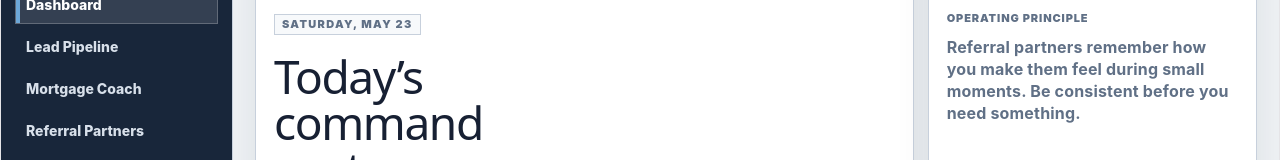
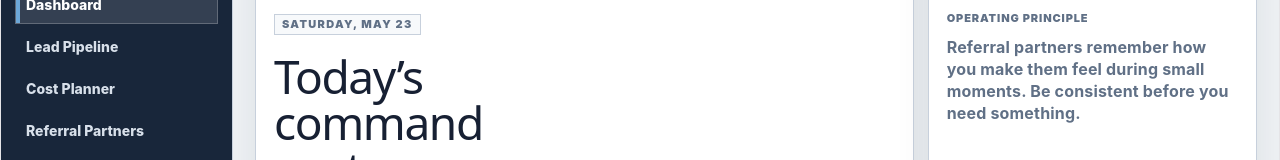
Before and after one commit to rcy225vy98-lgtm/mortgage_relationship_os, a React (Vite) app: page / in a window 1280 px wide. Shown: the part 151-311 px from the top of the page. Built offline with nearby package versions, Linux system fonts and the light colour scheme; no server answers.

Commit message:
Rename borrower cost planning labels

```diff
--- a/src/App.jsx
+++ b/src/App.jsx
@@ -1350,7 +1350,7 @@ function App() {
               className={activePage === 'mortgageCoach' ? 'nav-button active' : 'nav-button'}
               onClick={() => setActivePage('mortgageCoach')}
             >
-              Mortgage Coach
+              Cost Planner
             </button>
             <button
               type="button"
--- a/src/components/LeadCard.jsx
+++ b/src/components/LeadCard.jsx
@@ -1730,7 +1730,7 @@ export default function LeadCard({ lead, onEdit, onArchive, onMarkTouched, onPus
                     <option>Voicemail</option>
                     <option>Agent Update</option>
                     <option>Strategy Review</option>
-                    <option>Mortgage Coach / TCA Sent</option>
+                    <option>Cost Review Sent</option>
                     <option>Client Check-In</option>
                     <option>Review Request</option>
                   </select>
--- a/src/pages/MortgageCoachPage.jsx
+++ b/src/pages/MortgageCoachPage.jsx
@@ -95,7 +95,7 @@ export function MortgageAnalysisSharePage({ analysis }) {
     <main className="mortgage-share-page">
       <section className="mortgage-share-shell">
         <div className="mortgage-share-header">
-          <span>Total Cost Analysis</span>
+          <span>Cost Review</span>
           <h1>{analysis.title || 'Mortgage Analysis'}</h1>
           <p>{analysis.borrowerName || 'Borrower'} · {analysis.programType || 'Loan scenario'}</p>
         </div>
@@ -240,7 +240,7 @@ export default function MortgageCoachPage({ leads, mortgageAnalyses, setMortgage
     setDraft({
       ...defaultMortgageAnalysis,
       id: '',
-      title: 'New Total Cost Analysis',
+      title: 'New Cost Review',
       createdAt: getTodayKey(),
       updatedAt: getTodayKey(),
     })
@@ -258,7 +258,7 @@ export default function MortgageCoachPage({ leads, mortgageAnalyses, setMortgage
     const analysisToSave = {
       ...draft,
       id,
-      title: draft.title.trim() || 'Total Cost Analysis',
+      title: draft.title.trim() || 'Cost Review',
       borrowerName: draft.borrowerName.trim() || selectedLead?.client || '',
       createdAt: draft.createdAt || now,
       updatedAt: now,
@@ -282,7 +282,7 @@ export default function MortgageCoachPage({ leads, mortgageAnalyses, setMortgage
     const copy = {
       ...draft,
       id: crypto.randomUUID?.() || String(Date.now()),
-      title: `${draft.title || 'Total Cost Analysis'} Copy`,
+      title: `${draft.title || 'Cost Review'} Copy`,
       createdAt: now,
       updatedAt: now,
     }
@@ -324,8 +324,8 @@ export default function MortgageCoachPage({ leads, mortgageAnalyses, setMortgage
     <div className="mortgage-coach-page">
       <section className="page-hero compact-hero">
         <div>
-          <span className="eyebrow">Mortgage Coach</span>
-          <h1>Total Cost Analysis</h1>
+          <span className="eyebrow">Borrower Cost Planner</span>
+          <h1>Cost Review</h1>
           <p>Create a generic borrower analysis, assign it to a lead when needed, and show total spend over custom months.</p>
         </div>
         <div className="hero-actions">
--- a/src/pages/PartnerProfilePage.jsx
+++ b/src/pages/PartnerProfilePage.jsx
@@ -195,7 +195,7 @@ function PartnerProfilePage({
               <option>Lunch Meeting</option>
               <option>Phone Call</option>
               <option>Text Follow-Up</option>
-              <option>Mortgage Coach Example Sent</option>
+              <option>Cost Review Example Sent</option>
               <option>Market Update Sent</option>
               <option>Asked for Meeting</option>
               <option>Other</option>
--- a/src/utils/mortgageCoach.js
+++ b/src/utils/mortgageCoach.js
@@ -1,6 +1,6 @@
 export const defaultMortgageAnalysis = {
   id: '',
-  title: 'New Total Cost Analysis',
+  title: 'New Cost Review',
   leadId: '',
   borrowerName: '',
   purchasePrice: 450000,
```
